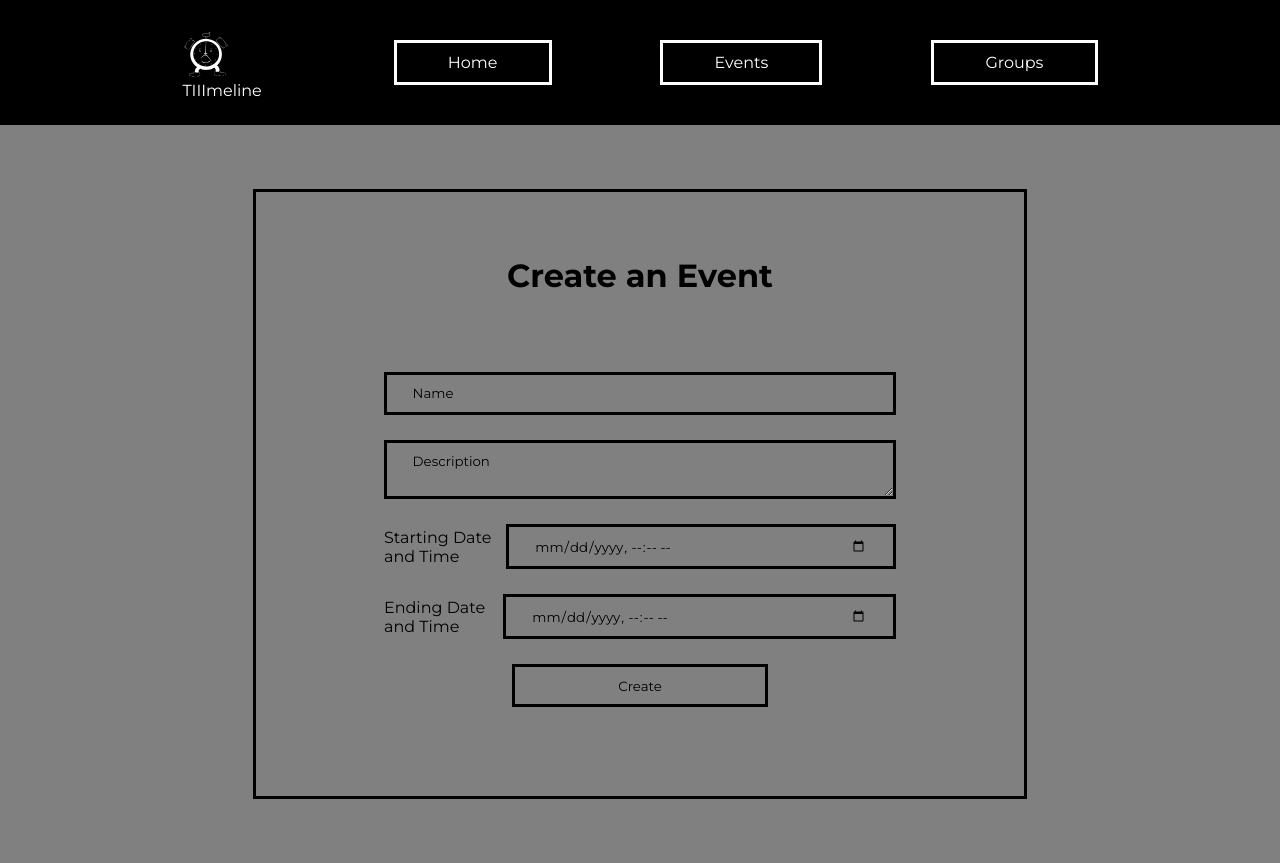
After one commit to advin4603/TIIImeline, a Flask app: template frontend/templates/create_event.html in a window 1280 px wide. The commit adds this page. Run offline with Flask 2, Linux system fonts and the light colour scheme; the template is opened without the code that fills it, so the values that code supplies are empty.

Commit message:
added cas auth and create event

```diff
--- a/backend/main.py
+++ b/backend/main.py
@@ -1,11 +1,10 @@
-from flask import Flask, render_template
-from pathlib import Path
+from flask import Blueprint, render_template
+from . import login_required
 
-template_dir = Path("..", "frontend", "templates")
-static_dir = Path("..", "frontend", "static")
-app = Flask(__name__, template_folder=str(template_dir.absolute()), static_folder=(static_dir.absolute()))
+main = Blueprint('main', __name__)
 
 
-@app.route("/")
+@main.route('/')
+@login_required
 def index():
-    return render_template("index.html")
+    return render_template('index.html')
--- /dev/null
+++ b/frontend/static/base.css
@@ -0,0 +1,41 @@
+* {
+    padding: 0;
+    margin: 0;
+    list-style-type: none;
+    font-family: 'Montserrat', sans-serif;
+}
+
+html, body {
+    min: 100%;
+}
+.logo {
+    width: 10%;
+}
+.logo > img {
+    width: 50%;
+}
+
+
+body {
+    background-color: gray;
+}
+
+header {
+    padding: 2% 10%;
+    background-color: rgba(0, 0, 0);
+    color: white;
+    margin-bottom: 5%;
+}
+
+nav > ul {
+    display: flex;
+    justify-content: space-around;
+    align-items: center;
+}
+
+nav > ul > a {
+    text-decoration: none;
+    color: white;
+    padding: 1% 5%;
+    border: solid;
+}
--- /dev/null
+++ b/frontend/static/create_event.css
@@ -0,0 +1,44 @@
+main{
+    display: flex;
+    flex-direction: column;
+    justify-content: center;
+    align-items: center;
+}
+
+.formBox {
+    border: solid;
+    padding: 5% 10%;
+    width: 40%;
+    margin-bottom: 5%;
+}
+
+.formBox > h1 {
+    margin-bottom: 15%;
+    text-align: center;
+}
+
+.field {
+    display: flex;
+    align-items: center;
+    justify-content: center;
+    margin-bottom: 5%;
+}
+
+.field > input,textarea {
+    width: 100%;
+    padding: 2% 5%;
+    border: solid;
+    background-color: gray;
+}
+.field > input::placeholder, textarea::placeholder {
+    color: black;
+    border-color: initial;
+}
+
+.field > textarea {
+    resize: vertical;
+}
+.field > input[type="submit"] {
+    width: 50%;
+    cursor: pointer;
+}
--- /dev/null
+++ b/frontend/templates/base.html
@@ -0,0 +1,34 @@
+<!DOCTYPE html>
+<html>
+
+<head>
+    <meta charset="utf-8">
+    <meta http-equiv="X-UA-Compatible" content="IE=edge">
+    <meta name="viewport" content="width=device-width, initial-scale=1">
+
+    <link rel="preconnect" href="https://fonts.googleapis.com">
+    <link rel="preconnect" href="https://fonts.gstatic.com" crossorigin>
+    <link href="https://fonts.googleapis.com/css2?family=Montserrat:ital,wght@0,400;0,700;1,400;1,700&display=swap"
+          rel="stylesheet">
+    <link rel="stylesheet" href="{{ url_for('static', filename='base.css') }}">
+    {% block headContent %}
+    {% endblock %}
+</head>
+
+<body>
+<header>
+    <nav>
+        <ul>
+            <li class="logo"><img src="{{ url_for('static', filename='logo.svg') }}"> TIIImeline</li>
+            {% block navlinks %}
+            {% endblock %}
+        </ul>
+    </nav>
+</header>
+<main>
+    {% block content %}
+    {% endblock %}
+</main>
+</body>
+
+</html>
--- /dev/null
+++ b/frontend/templates/create_event.html
@@ -0,0 +1,45 @@
+{% extends "base.html" %}
+
+{% block headContent %}
+    <title>TIIImeline</title>
+    <link rel="stylesheet" href="{{ url_for('static', filename='create_event.css') }}">
+{% endblock %}
+
+{% block navlinks %}
+    <a href="{{ url_for('main.index') }}">
+        <li>Home</li>
+    </a>
+    <a href="{{ url_for('events.view_events') }}">
+        <li>Events</li>
+    </a>
+    <a href="{{ url_for('groups.view_groups') }}">
+        <li>Groups</li>
+    </a>
+{% endblock %}
+
+{% block content %}
+    <div class="formBox">
+        <h1>Create an Event</h1>
+        <form action="{{ url_for('events.create_event') }}" method="post">
+            <div class="field">
+                <input placeholder="Name" name="name" id="name" type="text">
+            </div>
+            <div class="field">
+                <textarea name="description" id="description" placeholder="Description"></textarea>
+            </div>
+            <div class="field">
+                <label for="start">Starting Date and Time</label>
+                <input name="start" id="start" type="datetime-local">
+            </div>
+            <div class="field">
+                <label for="start">Ending Date and Time</label>
+                <input name="end" id="end" type="datetime-local">
+            </div>
+            <div class="field">
+                <input type="submit" value="Create">
+            </div>
+
+        </form>
+    </div>
+
+{% endblock %}
--- a/requirements.txt
+++ b/requirements.txt
@@ -1,8 +1,12 @@
 click==8.1.3
 Flask==2.1.2
+Flask-Login==0.6.1
+Flask-SQLAlchemy==2.5.1
+greenlet==1.1.2
 importlib-metadata==4.11.4
 itsdangerous==2.1.2
 Jinja2==3.1.2
 MarkupSafe==2.1.1
+SQLAlchemy==1.4.37
 Werkzeug==2.1.2
 zipp==3.8.0
```
Also changed, not shown: backend/__init__.py (added, +50 -0 lines), backend/events.py (added, +43 -0 lines), backend/groups.py (added, +10 -0 lines), backend/models.py (deleted, +0 -25 lines), frontend/static/index.css (+0 -30 lines), frontend/templates/event.html (added, +26 -0 lines), frontend/templates/events.html (added, +19 -0 lines), frontend/templates/groups.html (added, +18 -0 lines), frontend/templates/index.html (+16 -30 lines), backend/TIIImeline.db (added), frontend/static/events.css (added), frontend/static/groups.css (added), frontend/static/logo.svg (added), 1 other file.
